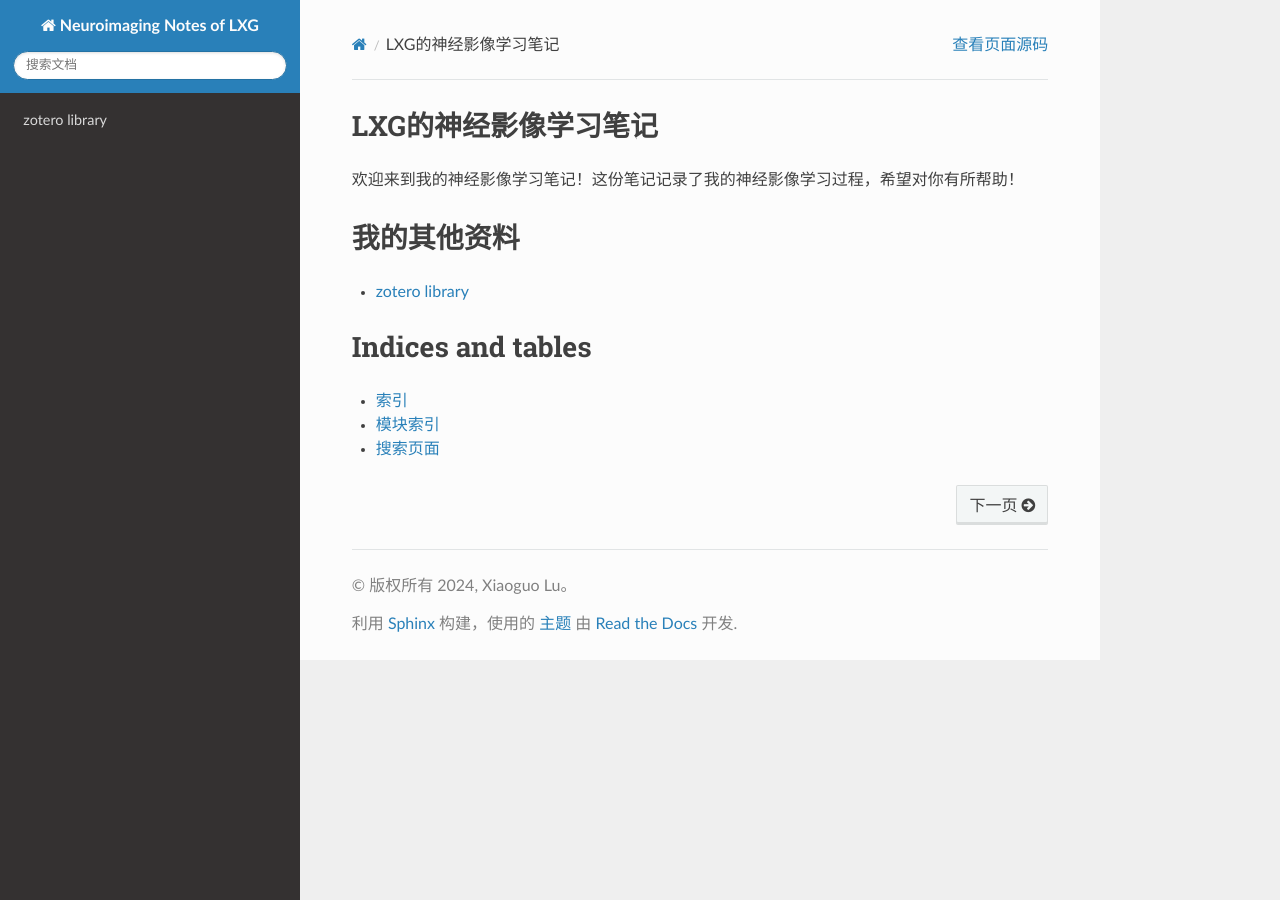
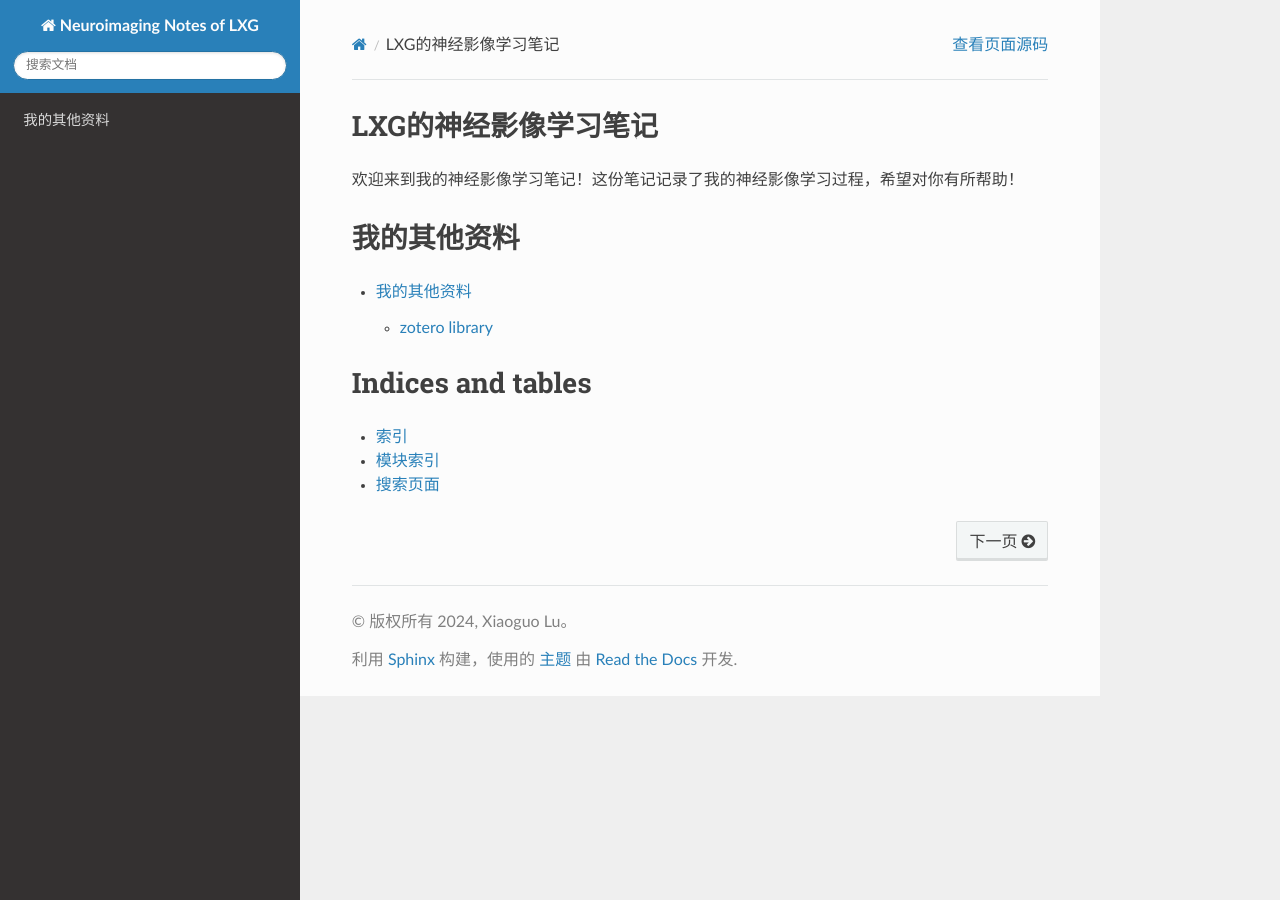
Before and after one commit to LuuuXG/Neuroimaging-Notes-of-LXG, a Sphinx documentation site: the page built from source/index.rst, in a window 1280 px wide. Built offline with Sphinx 7.4.7 and the Read the Docs theme 2.0.0, drawn with Linux system fonts in a browser that asks for light colours.

Commit message:
add notes

```diff
--- a/source/index.rst
+++ b/source/index.rst
@@ -18,7 +18,7 @@ LXG的神经影像学习笔记
 .. toctree::
    :maxdepth: 2
 
-   我的其他资料/zotero文献库
+   我的其他资料/index
 
 Indices and tables
 ==================
```
